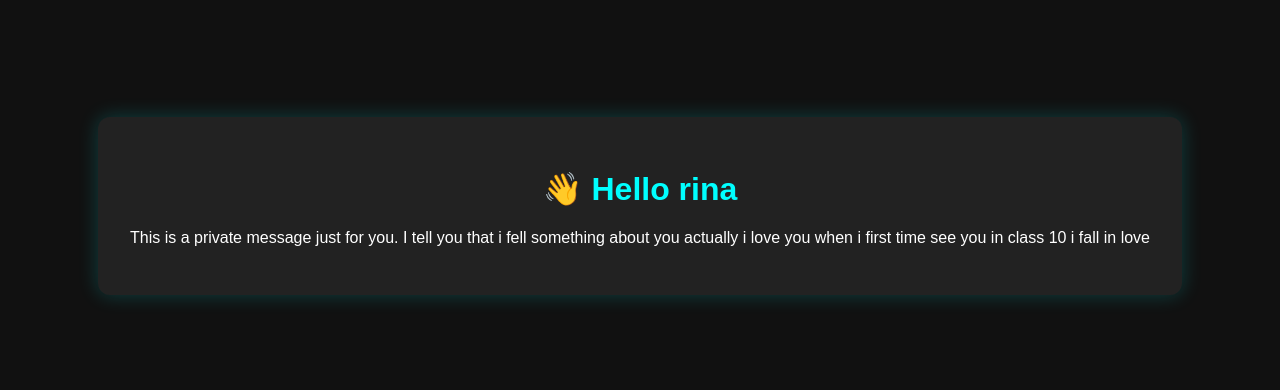
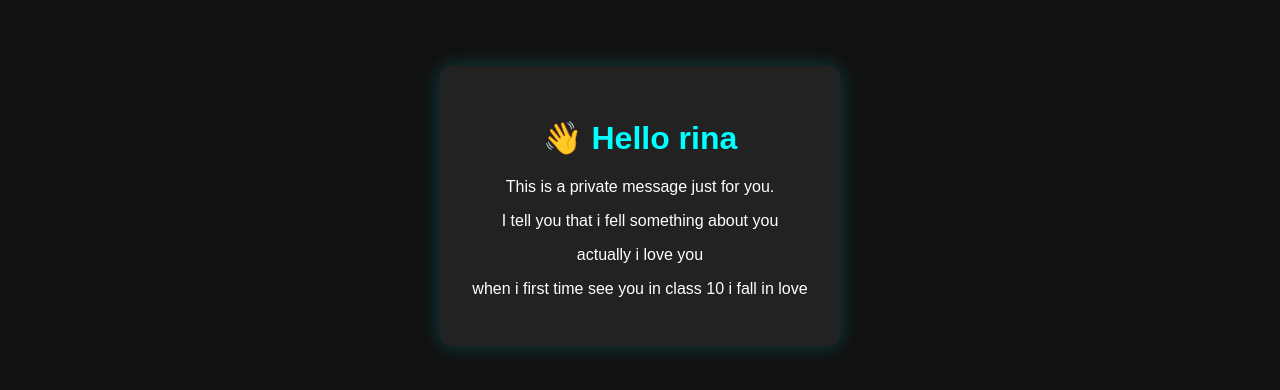
Before and after one commit to deep-8482/deep, a plain HTML site: page index.html in a window 1280 px wide. Shown: the part 194-584 px from the top of the page. Drawn offline with Linux system fonts and the light colour scheme.

Commit message:
Update index.html

```diff
--- a/index.html
+++ b/index.html
@@ -29,10 +29,10 @@
 <body>
   <div class="box">
     <h1>👋 Hello rina</h1>
-    <p>This is a private message just for you.
-    I tell you that i fell something about you
-    actually i love you
-    when i first time see you in class 10 i fall in love </p>
+    <p>This is a private message just for you.</p>
+    <p>I tell you that i fell something about you</p>
+    <p>actually i love you </p>
+    <p>when i first time see you in class 10 i fall in love </p>
   </div>
 </body>
 </html>
```
